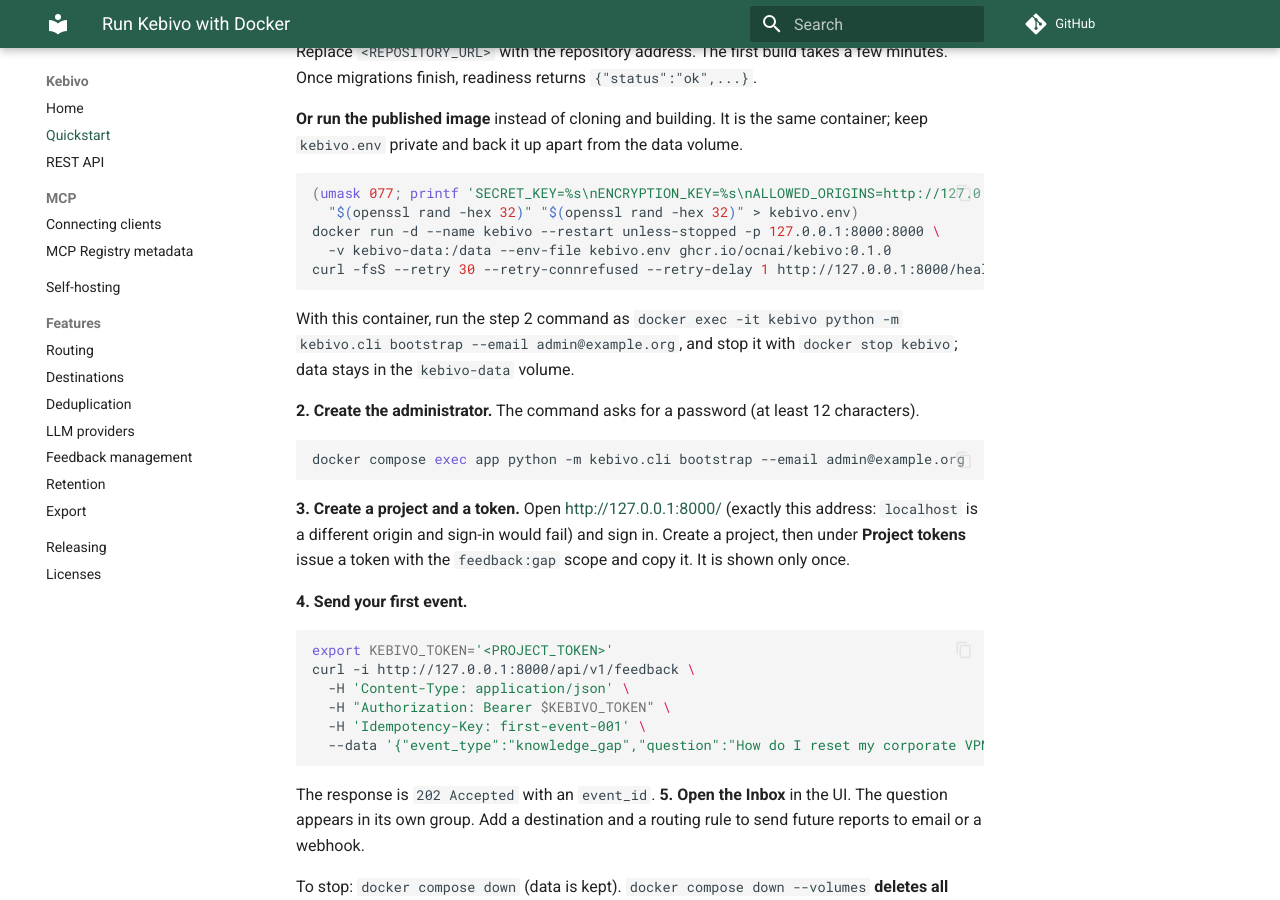
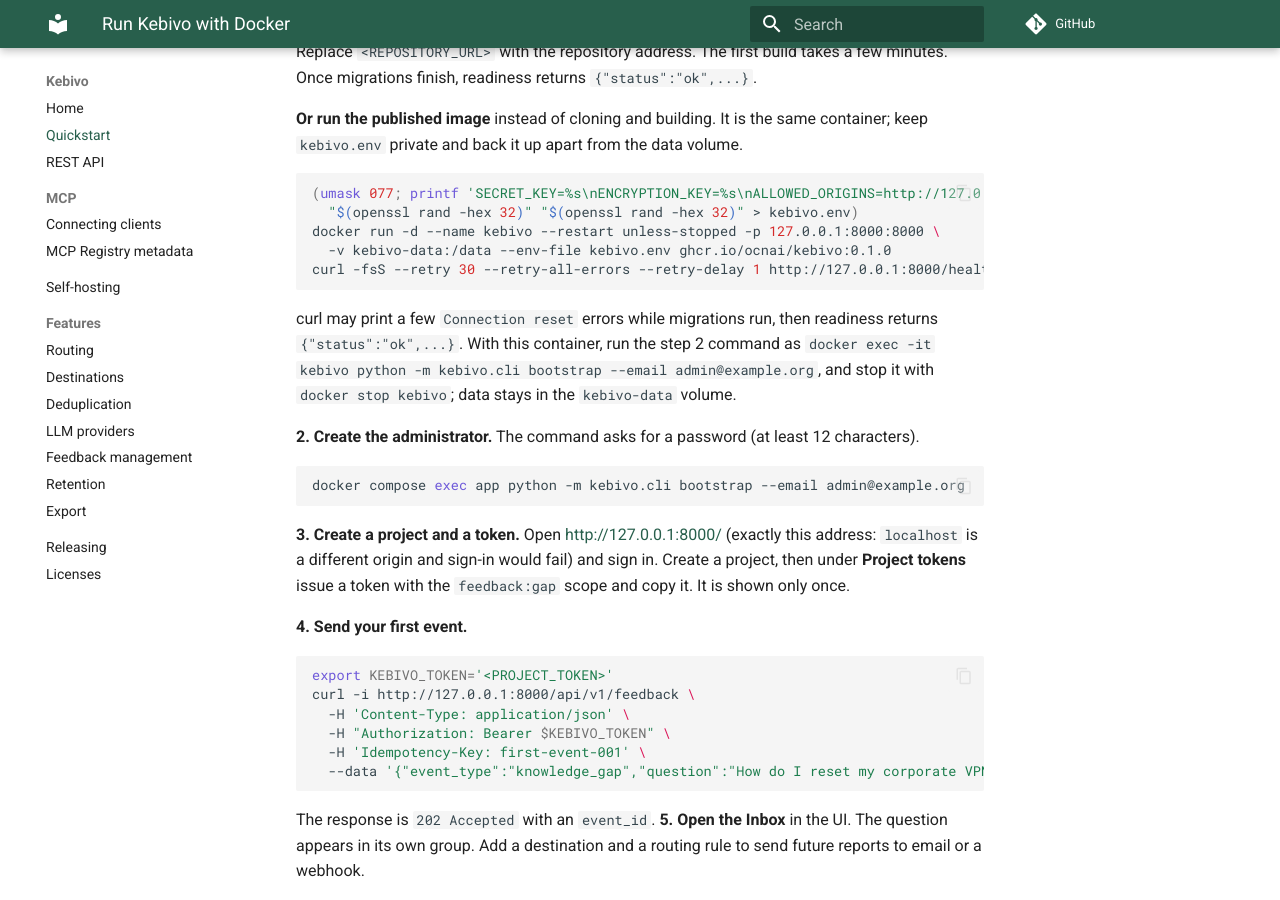
Before and after one commit to OCNAI/kebivo, an MkDocs documentation site: the page built from docs/quickstart.md, in a window 1280 px wide and 900 px high, scrolled down 413 px. Built offline with MkDocs 1.6.1 and Material for MkDocs 9.7.7, drawn with Linux system fonts in a browser that asks for light colours; comment, search, counter and statistics services are not loaded.

Commit message:
Retry readiness on connection resets in the published-image quickstart
Docker accepts connections on the published port before Kebivo listens,
so curl sees a reset rather than a refusal while migrations run, and
--retry-connrefused gives up at once. Use --retry-all-errors and say
that a few reset errors are expected.

Signed-off-by: OCNAI <155850614+OCNAI@users.noreply.github.com>

````diff
--- a/docs/quickstart.md
+++ b/docs/quickstart.md
@@ -29,10 +29,10 @@
   "$(openssl rand -hex 32)" "$(openssl rand -hex 32)" > kebivo.env)
 docker run -d --name kebivo --restart unless-stopped -p 127.0.0.1:8000:8000 \
   -v kebivo-data:/data --env-file kebivo.env ghcr.io/ocnai/kebivo:0.1.0
-curl -fsS --retry 30 --retry-connrefused --retry-delay 1 http://127.0.0.1:8000/health/ready
+curl -fsS --retry 30 --retry-all-errors --retry-delay 1 http://127.0.0.1:8000/health/ready
 ```
 
-With this container, run the step 2 command as `docker exec -it kebivo python -m kebivo.cli bootstrap --email admin@example.org`, and stop it with `docker stop kebivo`; data stays in the `kebivo-data` volume.
+curl may print a few `Connection reset` errors while migrations run, then readiness returns `{"status":"ok",...}`. With this container, run the step 2 command as `docker exec -it kebivo python -m kebivo.cli bootstrap --email admin@example.org`, and stop it with `docker stop kebivo`; data stays in the `kebivo-data` volume.
 
 **2. Create the administrator.** The command asks for a password (at least 12 characters).
 
````
Also changed, not shown: README.md (+2 -2 lines).
